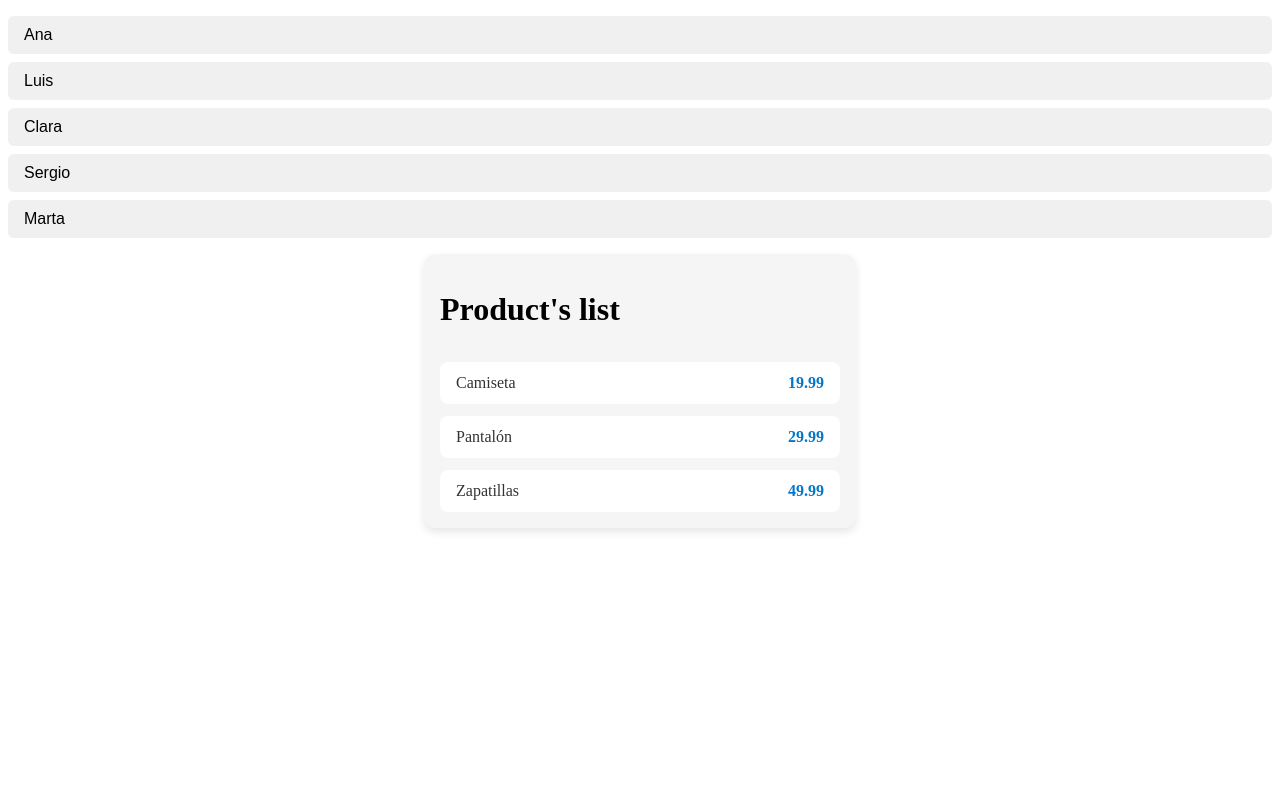
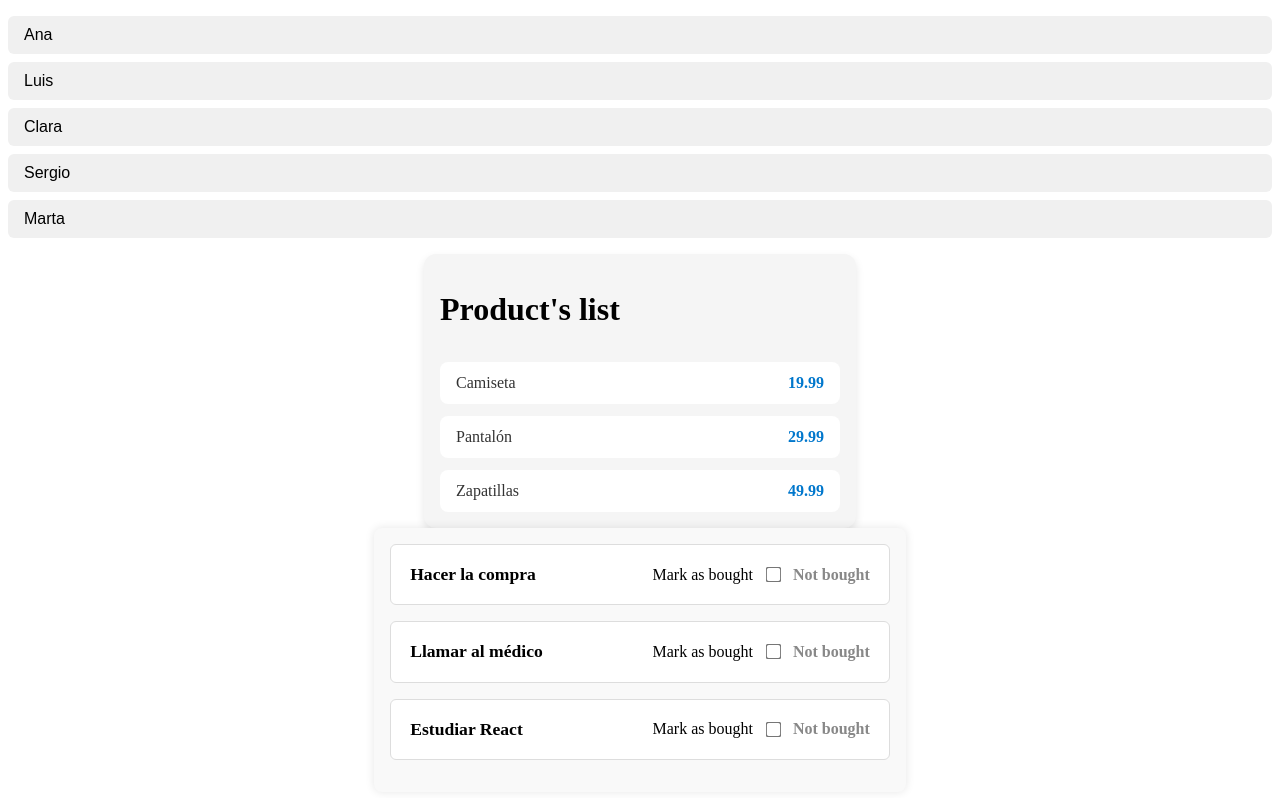
Before and after one commit to Fernando-Herrero/react-conditions-lists, a React (Vite) app: page / in a window 1280 px wide. Built offline with nearby package versions, Linux system fonts and the light colour scheme.

Commit message:
feat(Task List): create task list component

```diff
--- a/src/App.jsx
+++ b/src/App.jsx
@@ -1,12 +1,14 @@
 import "./App.css";
 import { NameList } from "./components/NameList/NameList";
 import { ProductList } from "./components/ProductList/ProductList";
+import { TaskList } from "./components/TaskList/TaskList";
 
 function App() {
 	return (
 		<>
 			<NameList />
 			<ProductList />
+			<TaskList />
 		</>
 	);
 }
--- /dev/null
+++ b/src/components/TaskList/TaskList.css
@@ -0,0 +1,52 @@
+.task-list-container {
+	padding: 1rem;
+	max-width: 500px;
+	margin: auto;
+	background-color: #f9f9f9;
+	border-radius: 8px;
+	box-shadow: 0 0 10px rgba(0, 0, 0, 0.1);
+}
+
+.task-item {
+	display: flex;
+	align-items: center;
+	flex-wrap: wrap;
+	justify-content: space-between;
+	padding: 1.2rem;
+	margin-bottom: 1rem;
+	border: 1px solid #ddd;
+	border-radius: 6px;
+	background-color: #fff;
+	transition: background-color 0.3s ease;
+}
+
+.task-item:hover {
+	background-color: #f0f8ff;
+}
+
+.task-list-check {
+	display: flex;
+	align-items: center;
+	gap: 10px;
+}
+
+.task-list-check input[type="checkbox"] {
+	transform: scale(1.2);
+	cursor: pointer;
+}
+
+.task-list-check span {
+	font-weight: bold;
+	color: #888;
+}
+
+.task-item h4 {
+	margin: 0;
+	font-size: 1.1rem;
+}
+
+/* ✅ Estilo para tareas completadas */
+.task-item h4.completed {
+	text-decoration: line-through;
+	color: green;
+}
--- /dev/null
+++ b/src/components/TaskList/TaskList.jsx
@@ -0,0 +1,38 @@
+import { useState } from "react";
+import "./TaskList.css";
+
+const initialTasks = [
+	{ id: 1, title: "Hacer la compra", completed: false },
+	{ id: 2, title: "Llamar al médico", completed: false },
+	{ id: 3, title: "Estudiar React", completed: false },
+];
+
+export const TaskList = () => {
+	const [tasks, setTasks] = useState(initialTasks);
+
+	const onCheckInput = (id) => {
+		const updatedTasks = tasks.map((task) => (task.id === id ? { ...task, completed: !task.completed } : task));
+
+		setTasks(updatedTasks);
+	};
+
+	return (
+		<div className="task-list-container">
+			{tasks.map((task) => (
+				<div key={task.id} className="task-item">
+					<h4>{task.title}</h4>
+					<div className="task-list-check">
+						<label htmlFor={`check-${task.id}`}>Mark as bought</label>
+						<input
+							type="checkbox"
+							id={`check-${task.id}`}
+							checked={task.completed}
+							onChange={() => onCheckInput(task.id)}
+						/>
+						<span>{task.completed ? "Bought" : "Not bought"}</span>
+					</div>
+				</div>
+			))}
+		</div>
+	);
+};
```
